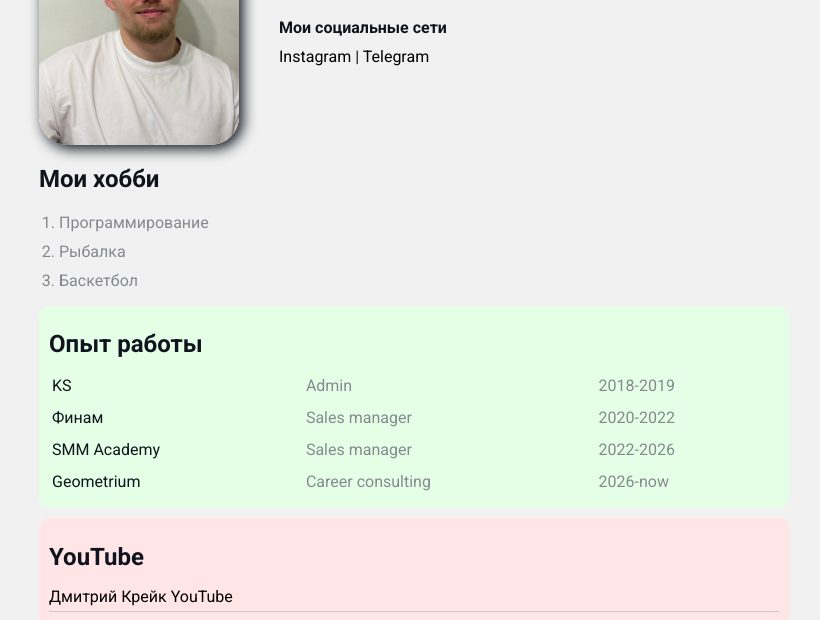
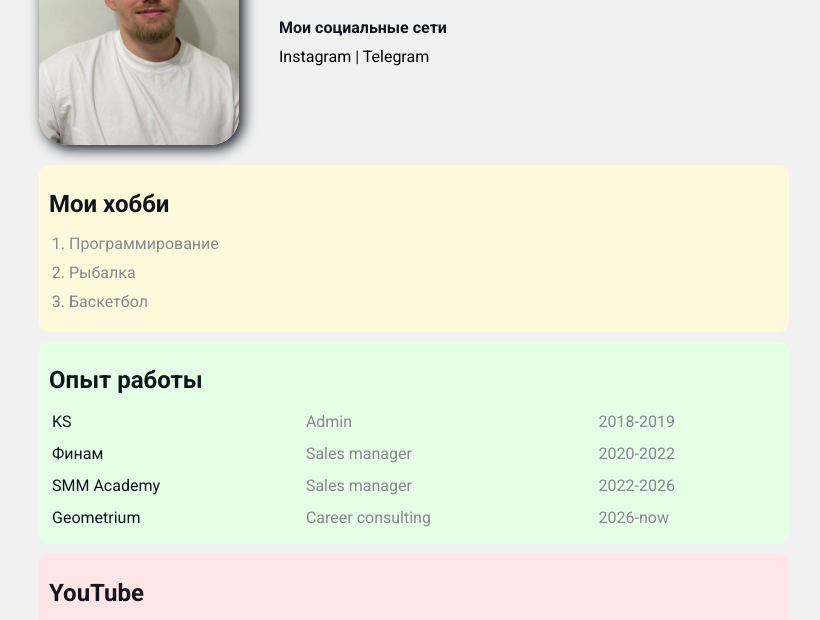
Before and after one commit to kreykdmitriy-byte/css, a plain HTML site: page index.html in a window 1280 px wide. Shown: the part 160-780 px from the top of the page, without its empty margins (226-1046 px from the left). Drawn offline with Linux system fonts and the light colour scheme.

Commit message:
Update index.html

```diff
--- a/index.html
+++ b/index.html
@@ -28,7 +28,7 @@
 
     </div>
 
-    <div class="card-yellow">
+    <div class="card bg-yellow">
       <h2>Мои хобби</h2>
       <ol class="list">
         <li>Программирование</li>
```
